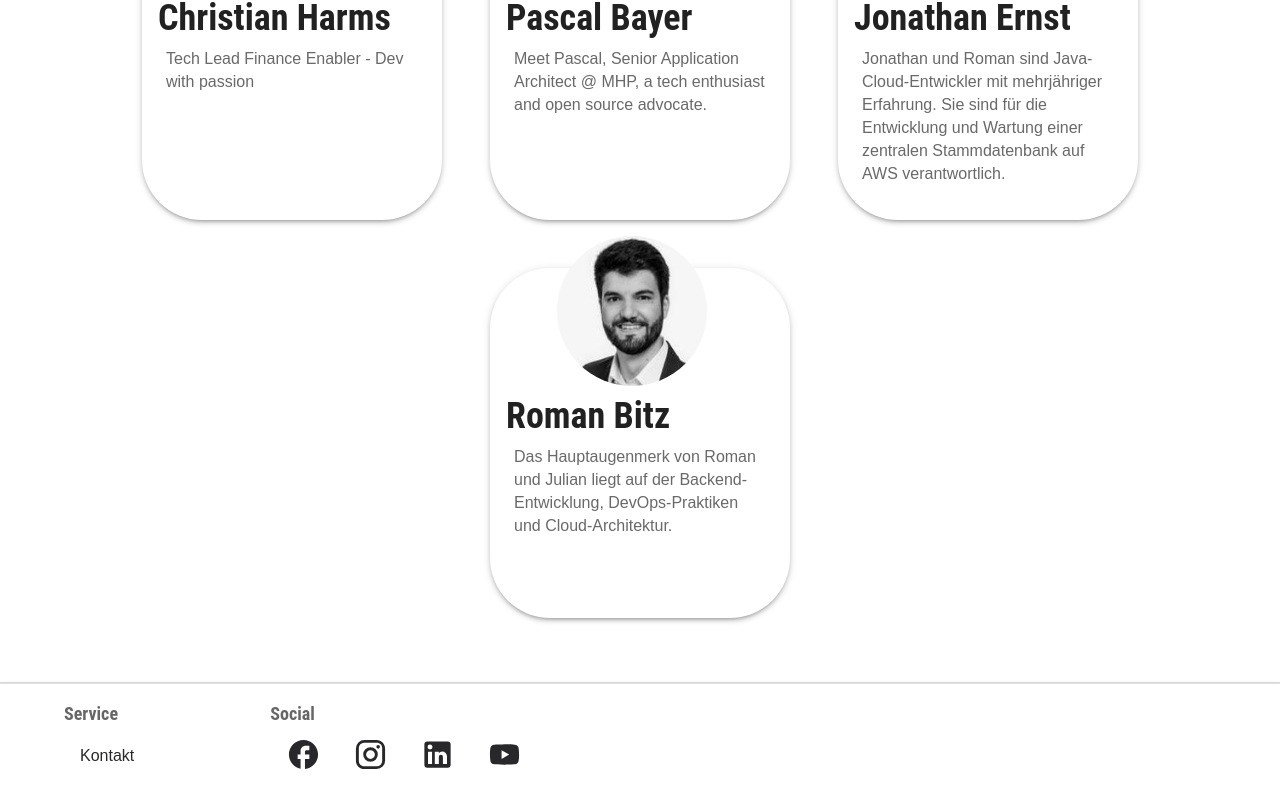
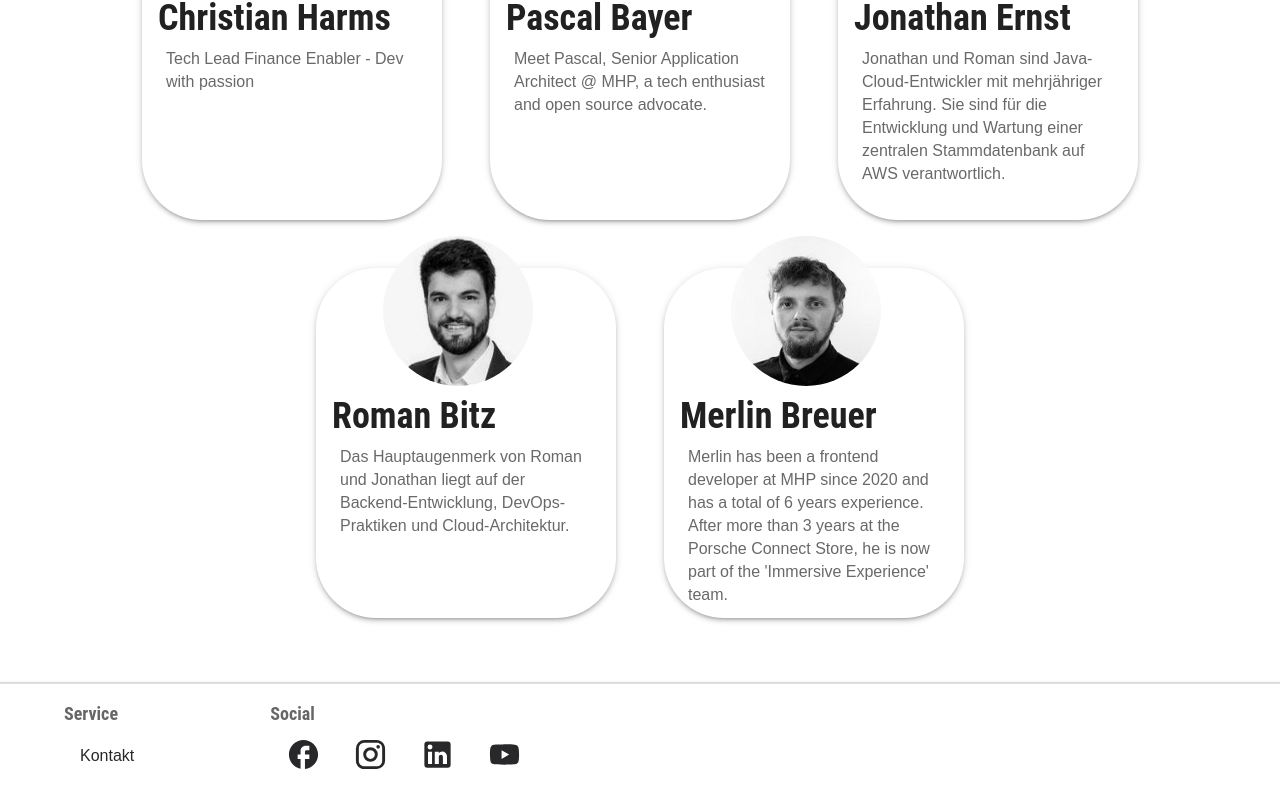
Before and after one commit to SUCDS-Community-SE/cx-tech-days, a React (Create React App) app in the folder frontend/: page / in a window 1280 px wide. Shown: the part 3704-4508 px from the top of the page. Built offline with nearby package versions, Linux system fonts and the light colour scheme; no server answers.

Commit message:
Updated Speaker and Abstract

```diff
--- a/frontend/src/modules/objects/SpeakerData.js
+++ b/frontend/src/modules/objects/SpeakerData.js
@@ -7,6 +7,7 @@ import ChristianHarms from "../../pictures/Speaker/ChristianHarms.jpg";
 import PascalBayer from "../../pictures/Speaker/PascalBayer.jpg";
 import JonathanErnst from "../../pictures/Speaker/JonathanErnst.jpg";
 import RomanBitz from "../../pictures/Speaker/RomanBitz.jpg";
+import MerlinBreuer from "../../pictures/Speaker/MerlinBreuer.jpg";
 
 function createData(id, name, imageSrc, shortInfo) {
   return { id, name, imageSrc, shortInfo };
@@ -47,14 +48,12 @@ export const speakers = [
     "5",
     "Michael Rudolph",
     "",
-
     "Im a consultant working in the Porsche Vehicle Hub project."
   ),
   createData(
     "6",
     "Christian Harms",
     ChristianHarms,
-
     "Tech Lead Finance Enabler - Dev with passion"
   ),
   createData(
@@ -73,6 +72,12 @@ export const speakers = [
     "9",
     "Roman Bitz",
     RomanBitz,
-    "Das Hauptaugenmerk von Roman und Julian liegt auf der Backend-Entwicklung, DevOps-Praktiken und Cloud-Architektur."
+    "Das Hauptaugenmerk von Roman und Jonathan liegt auf der Backend-Entwicklung, DevOps-Praktiken und Cloud-Architektur."
+  ),
+  createData(
+    "10",
+    "Merlin Breuer",
+    MerlinBreuer,
+    "Merlin has been a frontend developer at MHP since 2020 and has a total of 6 years experience. After more than 3 years at the Porsche Connect Store, he is now part of the 'Immersive Experience' team."
   ),
 ];
--- a/frontend/src/modules/objects/TimeTableData.js
+++ b/frontend/src/modules/objects/TimeTableData.js
@@ -93,8 +93,8 @@ export const rows = [
     "MHP @ Microsoft Experience Center",
     "",
     "",
-    "",
-    false,
+    "Merlin Breuer",
+    "Learn more about the MHP Showcase in the new Microsoft Experience Center in Munich. What is the Experience Center anyway? What is the technical set-up on site and why does the showcase have less to do with Microsoft technologies than is claimed?",
     ""
   ),
   createData(
```
Also changed, not shown: frontend/src/pictures/Speaker/MerlinBreuer.jpg (added).
